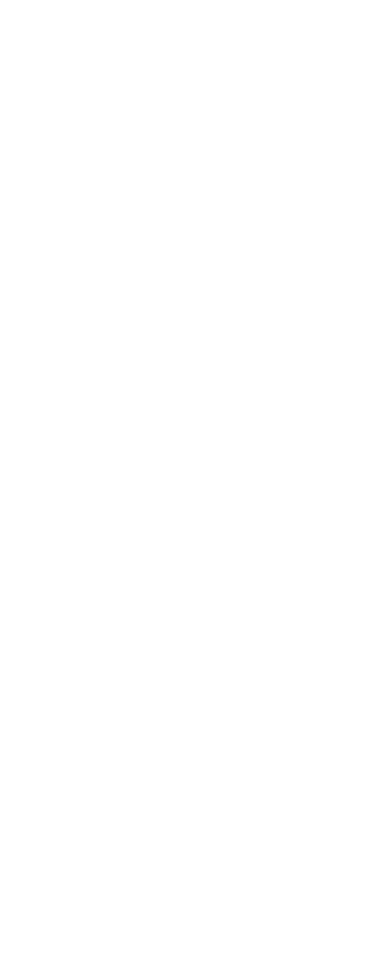
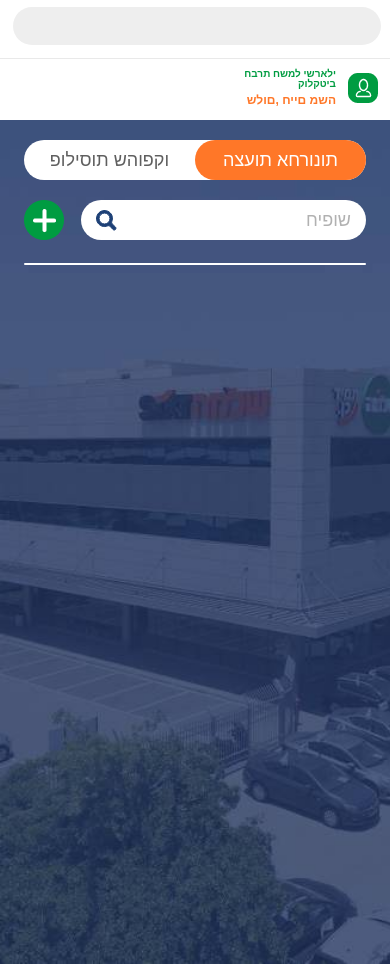
Before and after one commit to yelenchuk/qubertec_test, a plain HTML site: page build/index.html in a window 390 px wide. Before the commit the page ends 844 px from the top, so only its background shows below. Drawn offline with Linux system fonts and the light colour scheme.

Commit message:
start main mobile version

```diff
--- a/build/index.html
+++ b/build/index.html
@@ -3,9 +3,54 @@
 <head>
     <meta charset="UTF-8">
     <link rel="stylesheet" href="style.css">
-    <title>Title</title>
+    <title>Main</title>
 </head>
 <body>
+<div class="container">
+    <div class="search-bar">
+        <input type="text">
+    </div>
+    <div class="toolbar">
+        <div class="toolbar-desk">
+            <p class="toolbar-desk__title"><span></span>ילארשי
+                למשח תרבח ביטקלוק</p>
+            <p class="toolbar-desk__subtitle">השמ םייח ,םולש</p>
+        </div>
+        <div class="toolbar-logo">
+            <img src="img/login_icon.png">
+        </div>
+    </div>
+    <div class="main">
+        <div class="main-header">
+            <div class="main-header__title">
+                <p>וקפוהש תוסילופ </p>
+                <p>תונורחא תועצה</p>
+            </div>
+            <div class="main-header__icon">
+                <img src="img/login_icon_user_orange.png" alt="">
+            </div>
+            <div class="main-header__search search">
+                <div class="search-button">
+                    <img src="img/Button_new.png" alt="">
+                </div>
+                <div class="search-input">
 
+                    <img src="img/main_search.svg" alt="">
+                    <p>שופיח</p>
+                </div>
+            </div>
+        </div>
+        <div class="main-card">
+            <div class="main-card__title">
+                <div>
+
+                </div>
+                <div></div>
+            </div>
+        </div>
+
+    </div>
+</div>
+</div>
 </body>
 </html>
--- a/src/css/style.scss
+++ b/src/css/style.scss
@@ -35,13 +35,14 @@ $padding-11: 11px;
   height: $height;
 }
 
-
 body {
   font: $font-size-12 $font-family;
   color: $primary-color;
 }
 
-.search {
+//------------------------> Login mobile <------------------------
+
+.search-bar {
   padding: 7px $padding-13 $padding-13;
   border-bottom: 1px solid #E9E9E9;
 
@@ -180,7 +181,6 @@ body {
   }
 }
 
-
 .login-buttons {
   display: flex;
   justify-content: center;
@@ -205,9 +205,108 @@ body {
   }
 }
 
+
+//------------------------> main mobile <------------------------
+
+.main {
+  padding: 0 $padding-24;
+  min-height: 100vh;
+  background-size: cover;
+  background-position: center top;
+  background-image: url("img/login_mobile_bg.jpeg");
+
+  &-header {
+    display: flex;
+    flex-direction: column;
+    position: relative;
+
+    &:before {
+      position: absolute;
+      content: "";
+      width: 100%;
+      background: #FFFFFF;
+      border-radius: 2px;
+      height: 2px;
+      bottom: -25px;
+    }
+
+
+    &__title {
+      display: flex;
+      align-items: center;
+      background: #FFFFFF;
+      border-radius: 35px;
+      height: 40px;
+      margin: 20px 0;
+
+      & p {
+        font-size: $font-size-18;
+        line-height: $line-height-21;
+        height: 40px;
+
+        &:first-child {
+          color: $color-dark-gray;
+          flex: 1;
+          display: flex;
+          align-items: center;
+          justify-content: center;
+        }
+
+        &:last-child {
+          flex: 1;
+          border-radius: 30px;
+          background: $color-orange;
+          display: flex;
+          align-items: center;
+          justify-content: center;
+          color: white;
+      }
+      }
+    }
+
+    &__icon {
+      display: none;
+    }
+
+    &__search {
+      display: flex;
+      justify-content: space-between;
+      .search {
+
+        &-input {
+          background: #FFFFFF;
+          border-radius: 30px;
+          border: none;
+          height: 40px;
+          width: 100%;
+          margin-left: 17px;
+          display: flex;
+          align-items: center;
+          justify-content: space-between;
+          color: #B1B1B1;
+          padding-left: 15px;
+
+          & p {
+            font-size: $font-size-18;
+            line-height: $line-height-21;
+            padding: 15px;
+          }
+        }
+        &-button {
+          @include block-size(40px, 40px);
+        }
+      }
+
+    }
+    }
+}
+
+
+
 $breakpoint-desktop: 1024px;
 @media (min-width: $breakpoint-desktop) {
 
+  //------------------------> Login desktop <------------------------
   .search {
     display: none;
   }
@@ -284,4 +383,7 @@ $breakpoint-desktop: 1024px;
       }
     }
   }
+
+  //------------------------> Main desktop <------------------------
+
 }
```
Also changed, not shown: build/login.html (+1 -1 lines), build/img/Button_new.png (added), build/img/main_search.svg (added), build/style.css.
